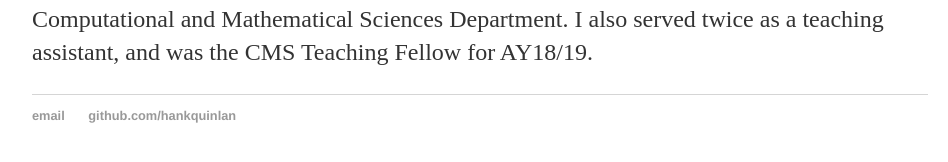
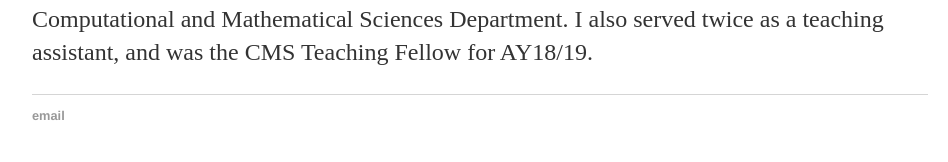
Before and after one commit to j-pang/j-pang-old.github.io, a Jekyll site: the page built from index.html, in a window 1280 px wide. Shown: the part 420-582 px from the top of the page, without its empty margins (160-1108 px from the left). Built offline with Jekyll 4.4.1, drawn with Linux system fonts in a browser that asks for light colours.

Commit message:
Update default.html

```diff
--- a/_layouts/default.html
+++ b/_layouts/default.html
@@ -21,8 +21,7 @@
 			</div><!-- /.container -->
 			<footer>
 	    		<ul>
-	        		<li><a href="mailto:hankquinlanhub@gmail.com">email</a></li>
-	        		<li><a href="https://github.com/hankquinlan">github.com/hankquinlan</a></li>
+	        		<li><a href="mailto:johnpzf@gmail.com">email</a></li>
 				</ul>
 			</footer>
 		</body>
```
